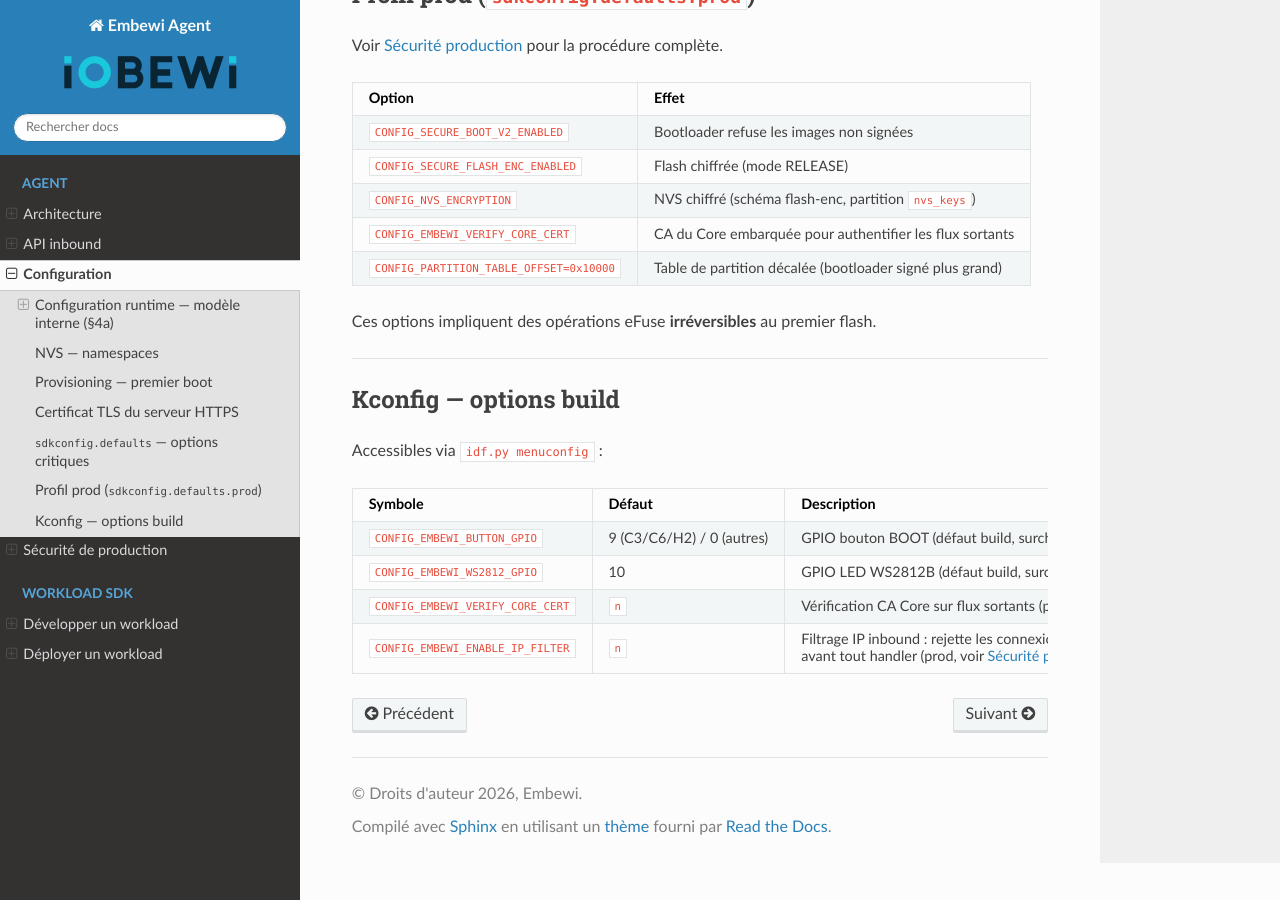
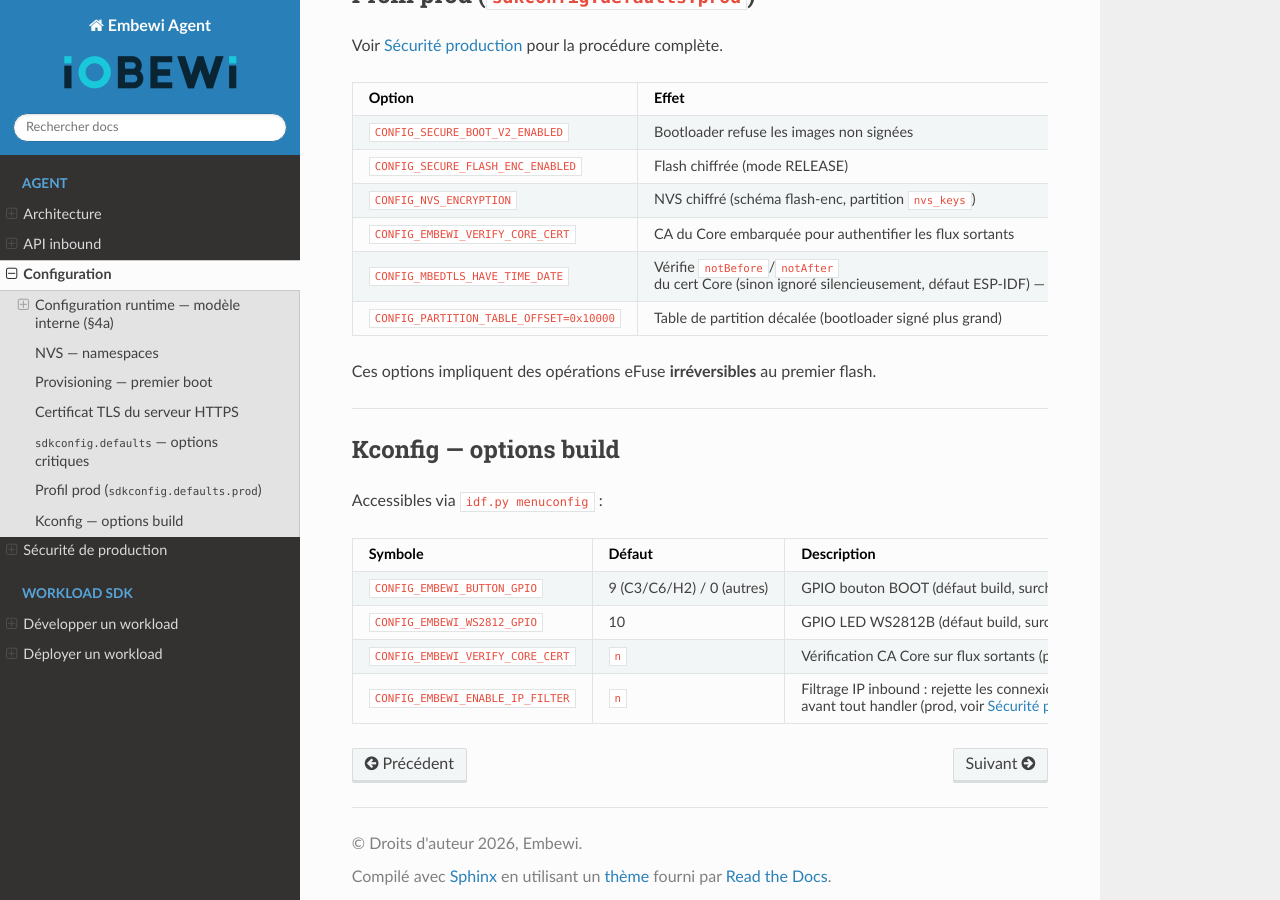
Before and after one commit to iobewi/embewi-agent-esp, a Sphinx documentation site: the page built from docs/configuration.md, in a window 1280 px wide and 900 px high, scrolled down 3023 px. Built offline with Sphinx 7.4.7 and the Read the Docs theme 3.1.0, drawn with Linux system fonts in a browser that asks for light colours.

Commit message:
docs(sphinx): ajoute CONFIG_MBEDTLS_HAVE_TIME_DATE à la table du profil prod
configuration.md liste les options sdkconfig.defaults.prod mais n'avait pas
suivi son dernier ajout (canal de détresse NTP, cf. embewi-prod-security.md
déjà à jour). workload.md vérifié aussi — rien à corriger (SDK workload, hors
périmètre de cette fonctionnalité).

```diff
--- a/docs/configuration.md
+++ b/docs/configuration.md
@@ -126,6 +126,7 @@ Voir [Sécurité production](embewi-prod-security) pour la procédure complète.
 | `CONFIG_SECURE_FLASH_ENC_ENABLED` | Flash chiffrée (mode RELEASE) |
 | `CONFIG_NVS_ENCRYPTION` | NVS chiffré (schéma flash-enc, partition `nvs_keys`) |
 | `CONFIG_EMBEWI_VERIFY_CORE_CERT` | CA du Core embarquée pour authentifier les flux sortants |
+| `CONFIG_MBEDTLS_HAVE_TIME_DATE` | Vérifie `notBefore`/`notAfter` du cert Core (sinon ignoré silencieusement, défaut ESP-IDF) — canal de détresse tant que SNTP n'a pas convergé, voir [Sécurité production](embewi-prod-security) |
 | `CONFIG_PARTITION_TABLE_OFFSET=0x10000` | Table de partition décalée (bootloader signé plus grand) |
 
 Ces options impliquent des opérations eFuse **irréversibles** au premier flash.
```
